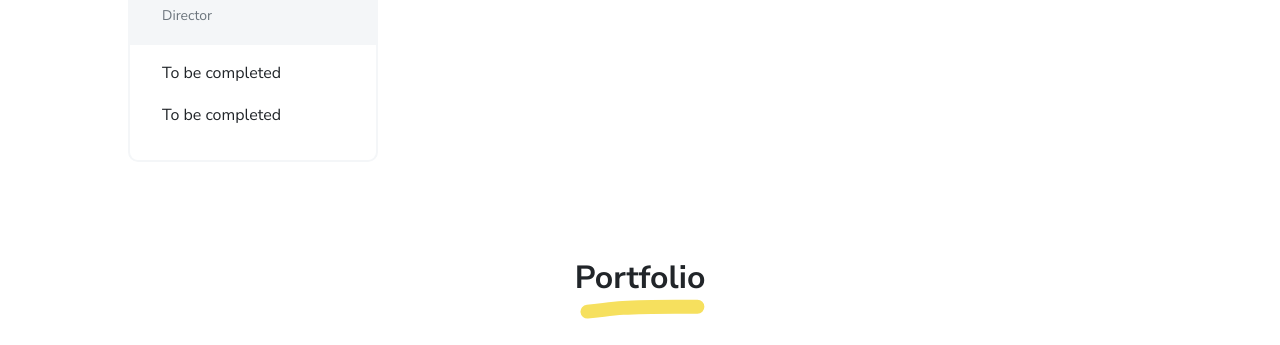
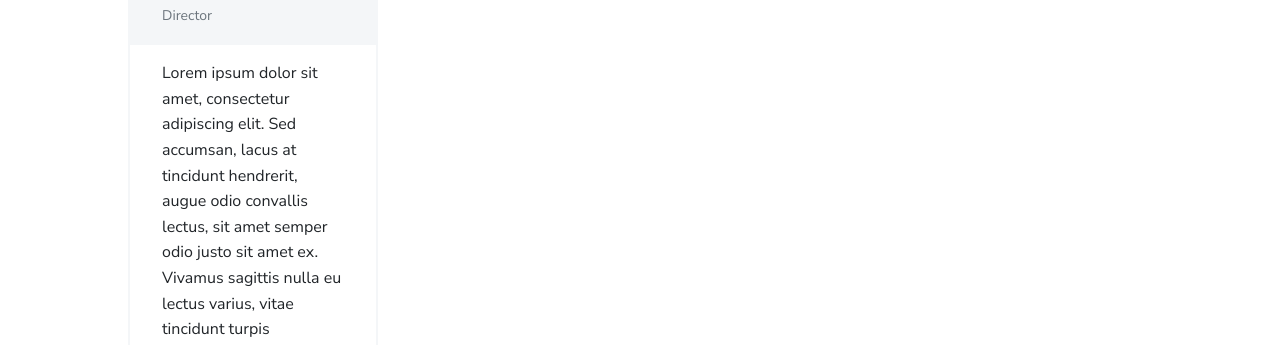
Before and after one commit to aminoud/portfolio.github.io, a plain HTML site: page index.html in a window 1280 px wide. Shown: the part 3634-3979 px from the top of the page. Drawn offline with Linux system fonts and the light colour scheme.

Commit message:
Update index.html

```diff
--- a/index.html
+++ b/index.html
@@ -300,8 +300,7 @@
             </div>
           </div>
           <div class="card-body px-3 py-2">
-            <p>To be completed</p>
-            <p>To be completed</p>
+            <p>Lorem ipsum dolor sit amet, consectetur adipiscing elit. Sed accumsan, lacus at tincidunt hendrerit, augue odio convallis lectus, sit amet semper odio justo sit amet ex. Vivamus sagittis nulla eu lectus varius, vitae tincidunt turpis ullamcorper. Sed id sodales arcu. Ut at ligula eu lectus aliquet ullamcorper eu et eros. Sed ut sapien vel urna sollicitudin lobortis. Pellentesque eu elit at ligula gravida dapibus. Fusce nec ex ut odio auctor blandit. Nullam eget leo sem. Donec vehicula nisl sed elit fringilla, vitae luctus purus fringilla. Suspendisse potenti. </p>
           </div>
         </div>
       </div>
```
